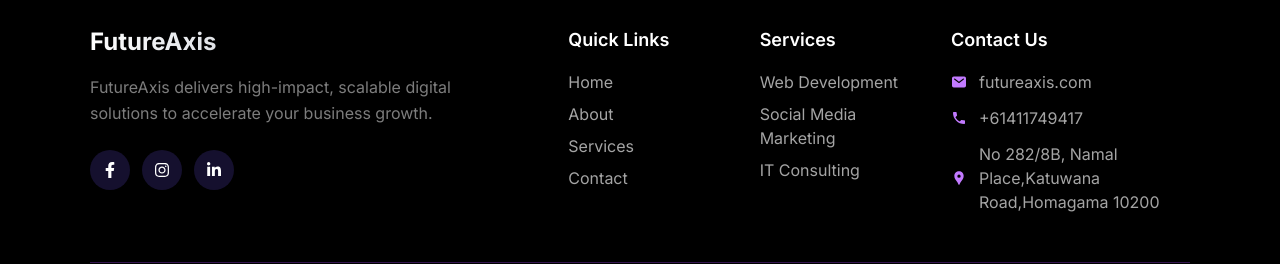
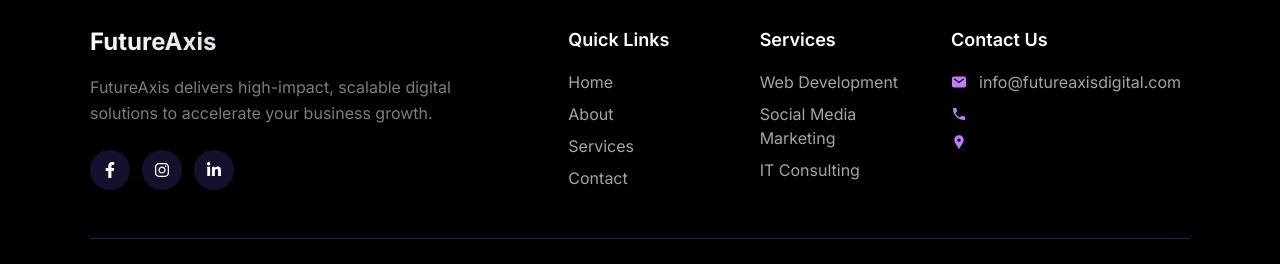
Before and after one commit to FutureAxis/futureaxis-official-web, a Next.js app: page / in a window 1280 px wide. Shown: the part 3531-3795 px from the top of the page. Built offline with nearby package versions, Linux system fonts and the light colour scheme.

Commit message:
fix: update footer social media links and contact information for accuracy

```diff
--- a/constants/footer.ts
+++ b/constants/footer.ts
@@ -22,13 +22,13 @@ export const SOCIAL_LINKS: SocialLink[] = [
     {
         name: "Facebook",
         icon: FaFacebookF,
-        url: "https://facebook.com/futureaxis",
+        url: "https://www.facebook.com/share/1BnvvaRCAY/?mibextid=wwXIfr https://www.instagram.com/futureaxis.digital",
         ariaLabel: "Follow us on Facebook",
     },
     {
         name: "Instagram",
         icon: FaInstagram,
-        url: "https://instagram.com/futureaxis",
+        url: "https://www.instagram.com/futureaxis.digital",
         ariaLabel: "Follow us on Instagram",
     },
     {
@@ -53,9 +53,11 @@ export const SERVICE_LINKS: ServiceLink[] = [
 ];
 
 export const CONTACT_INFO = {
-    email: "futureaxis.com",
-    phone: "+61411749417",
-    location: "No 282/8B, Namal Place,Katuwana Road,Homagama 10200"
+    email: "info@futureaxisdigital.com",
+    australiaPhone: "+61411749417",
+    sriLankaPhone: "+94773900540",
+    australiaAddress: "1/21, Dennis Street, Clayton Vic 3168",
+    sriLankaAddress: "No 282/8B, Namal Place, Katuwana Road, Homagama 10200"
 } as const;
 
 export const FOOTER_CONFIG = {
```
